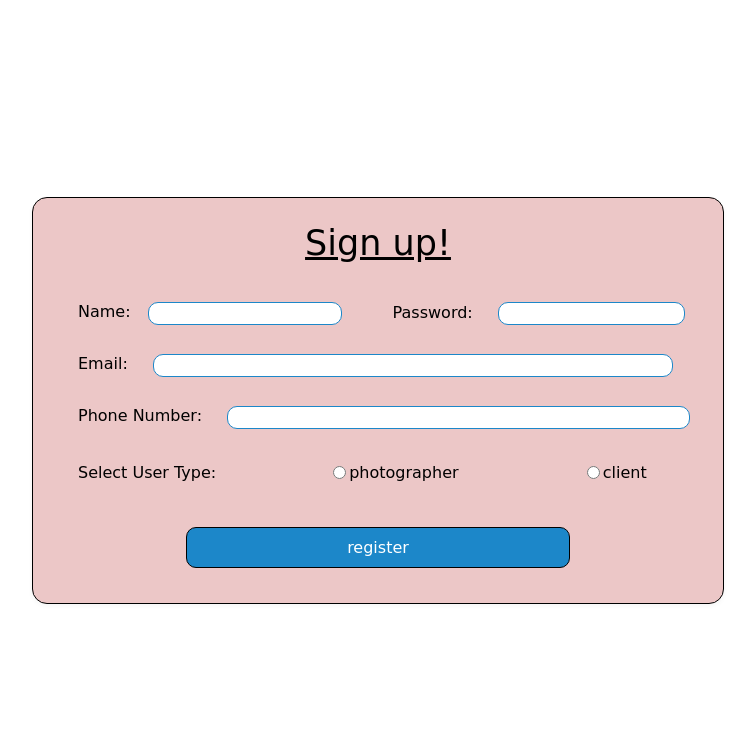
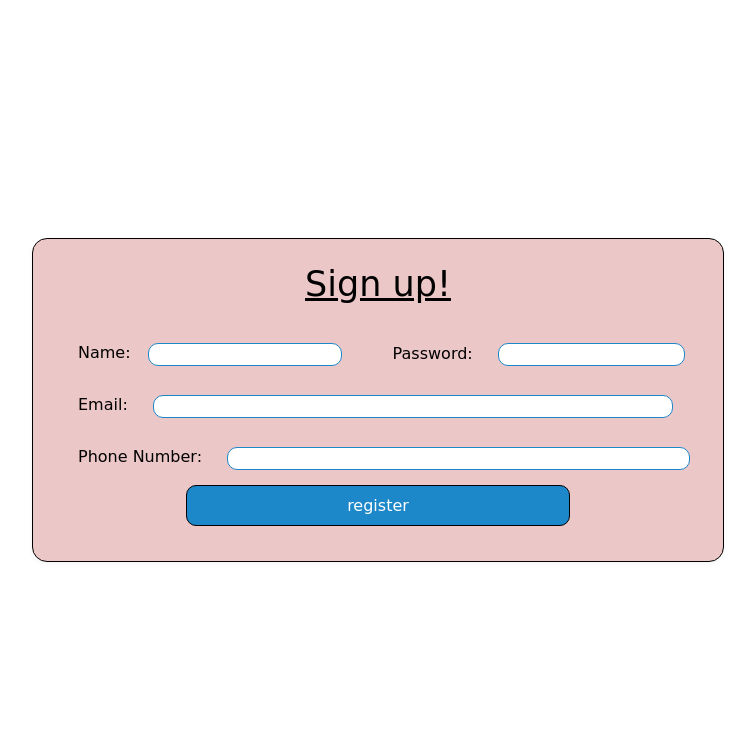
Before and after one commit to dhyxy/cpsc_471_project, a Flask app: page /register in a window 1280 px wide. Shown: the part 68-797 px from the top of the page, without its empty margins (262-1017 px from the left). Run offline with Flask 2, Linux system fonts and the light colour scheme.

Commit message:
Remove user type option from register

```diff
--- a/server/app.py
+++ b/server/app.py
@@ -36,17 +36,13 @@ def register():
         password = request.form['password']
         name = request.form['name']
         phone_number = request.form['phone_number']
-        user_type = None
-        try:
-            user_type = db.UserType.from_string(request.form['user_type'])
-        except ValueError as e:
-            err = str(e)
+        user_type =  db.UserType.CLIENT
 
         if not (email and password and name and phone_number):
             err = "All fields must be entered"
 
-        if err or not user_type:
-            return render_register_template(error=err or "Invalid user type?")
+        if err:
+            return render_register_template(error=err)
 
         try:
             # TODO(1): for the project we aren't hashing the password for simplicity
@@ -61,7 +57,7 @@ def register():
     return render_register_template()
 
 def render_register_template(**context):
-    return render_template('register.html.jinja', USER_TYPES=db.USER_TYPE_VALUES, **context)
+    return render_template('register.html.jinja', **context)
 
 @core.route('/login', methods=('GET', 'POST',))
 def login():
@@ -92,8 +88,6 @@ def login():
 @core.route('/logout')
 def logout():
     session.clear()
-    global user_type
-
     return redirect(url_for('.home'))
 
 @core.route('/photographers')
--- a/server/templates/register.html.jinja
+++ b/server/templates/register.html.jinja
@@ -29,26 +29,6 @@
             <input style="width:71%; float: left" size="20" maxlength="20" type="text" name="phone_number" id="phone_number" required>
             <br>
             <br>
-            <br>
-            <label style="float:left; padding-left:20px"for="user_type">Select User Type:</label>
-            <div style="display:flex; width:35%;">
-                    {% for user_type_option in USER_TYPES %}
-                        {% if user_type_option == "photographer"%}
-                         <span style="padding-left:50%"></span>
-                            <input style="display:inline-block;" type="radio" name="user_type" id="{{ user_type_option }}" value="{{ user_type_option }}">
-                                {{user_type_option}}
-                            </input>
-                        {%else%}
-                        <span style="padding-left:55%"></span>
-                            <input style="display:block;" type="radio" name="user_type" id="{{ user_type_option }}" value="{{ user_type_option }}">
-                                 {{user_type_option}}
-                            </input>
-                        {% endif %}
-                        <br>
-                    {% endfor %}
-            </div>
-            <br>
-            <br>
             <div class="subButtonPos">
                 <input class = "subButton" type="submit" value="register"></input>
             </div>
```
